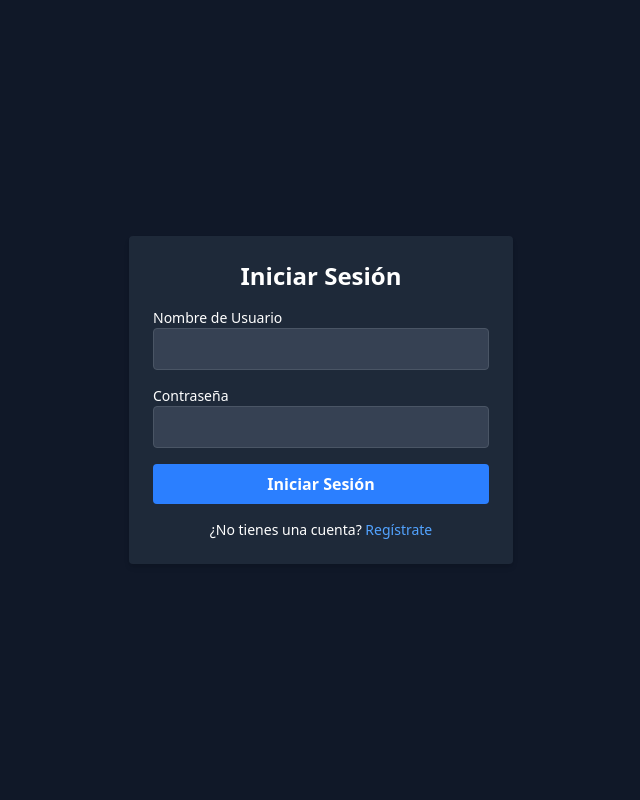
After one commit to italo-huillca/sistema_eventos_django, a Django app: page /accounts/login/ in a window 1280 px wide. The commit adds this page. Shown: the whole page, without its empty margins (319-959 px from the left). Run offline with Django 5.2, Linux system fonts and the light colour scheme.

Commit message:
feat: completando funcionalidad para que el usuario pueda inscribirse

```diff
--- a/eventos/templates/eventos/detalle_evento.html
+++ b/eventos/templates/eventos/detalle_evento.html
@@ -13,5 +13,11 @@
         {% endfor %}
     </ul>
 
+    <!-- Botón para inscribirse -->
+    <form method="post" action="{% url 'registrar_en_evento' evento.id %}" class="mt-4">
+        {% csrf_token %}
+        <button type="submit" class="bg-green-500 hover:bg-green-700 text-white font-bold py-2 px-4 rounded">Inscribirme</button>
+    </form>
+
     <a href="{% url 'lista_eventos' %}" class="mt-4 inline-block bg-blue-500 hover:bg-blue-700 text-white font-bold py-2 px-4 rounded">Volver a la lista</a>
 </div>
--- /dev/null
+++ b/eventos/templates/registration/login.html
@@ -0,0 +1,23 @@
+<script src="https://cdn.jsdelivr.net/npm/@tailwindcss/browser@4"></script>
+<div class="bg-gray-900 text-white min-h-screen flex items-center justify-center">
+    <div class="bg-gray-800 p-6 rounded shadow-md w-full max-w-sm">
+        <h2 class="text-2xl font-bold mb-4 text-center">Iniciar Sesión</h2>
+        <form method="post">
+            {% csrf_token %}
+            <div class="space-y-4">
+                <div>
+                    <label for="username" class="block text-sm font-medium">Nombre de Usuario</label>
+                    <input type="text" name="username" id="username" class="w-full p-2 bg-gray-700 text-white border border-gray-600 rounded focus:outline-none focus:ring-2 focus:ring-blue-500 focus:border-blue-500">
+                </div>
+                <div>
+                    <label for="password" class="block text-sm font-medium">Contraseña</label>
+                    <input type="password" name="password" id="password" class="w-full p-2 bg-gray-700 text-white border border-gray-600 rounded focus:outline-none focus:ring-2 focus:ring-blue-500 focus:border-blue-500">
+                </div>
+                <button type="submit" class="w-full bg-blue-500 hover:bg-blue-700 text-white font-bold py-2 px-4 rounded">Iniciar Sesión</button>
+            </div>
+        </form>
+        <p class="mt-4 text-center text-sm">
+            ¿No tienes una cuenta? <a href="{% url 'admin:index' %}" class="text-blue-400 hover:underline">Regístrate</a>
+        </p>
+    </div>
+</div>
--- a/eventos/urls.py
+++ b/eventos/urls.py
@@ -7,5 +7,5 @@ urlpatterns = [
     path('evento/<int:evento_id>/', views.detalle_evento, name='detalle_evento'),
     path('evento/<int:evento_id>/editar/', views.editar_evento, name='editar_evento'),
     path('evento/<int:evento_id>/eliminar/', views.eliminar_evento, name='eliminar_evento'),
-    path('evento/<int:evento_id>/registrar/', views.registrar_en_evento, name='registrar_en_evento'),
+    path('evento/<int:evento_id>/registrar/', views.registrar_en_evento, name='registrar_en_evento'),  # Nueva URL
 ]
--- a/sistema_eventos_django/settings.py
+++ b/sistema_eventos_django/settings.py
@@ -122,3 +122,6 @@ STATIC_URL = 'static/'
 # https://docs.djangoproject.com/en/5.1/ref/settings/#default-auto-field
 
 DEFAULT_AUTO_FIELD = 'django.db.models.BigAutoField'
+
+LOGIN_URL = '/accounts/login/'  # Cambia esta URL si usas una página de inicio de sesión personalizada
+LOGIN_REDIRECT_URL = '/'  # Cambia esta URL según tu preferencia
--- a/sistema_eventos_django/urls.py
+++ b/sistema_eventos_django/urls.py
@@ -16,8 +16,11 @@ Including another URLconf
 """
 from django.contrib import admin
 from django.urls import path, include
+from django.contrib.auth import views as auth_views
 
 urlpatterns = [
     path('admin/', admin.site.urls),
     path('', include('eventos.urls')),
+    path('accounts/login/', auth_views.LoginView.as_view(), name='login'),  # Vista de inicio de sesión
+    path('accounts/logout/', auth_views.LogoutView.as_view(), name='logout'),  # Vista de cierre de sesión
 ]
```
Also changed, not shown: eventos/templates/eventos/registrar_en_evento.html (added, +11 -0 lines), eventos/views.py (+17 -3 lines), db.sqlite3, eventos/migrations/0002_evento_organizador.py (added).
